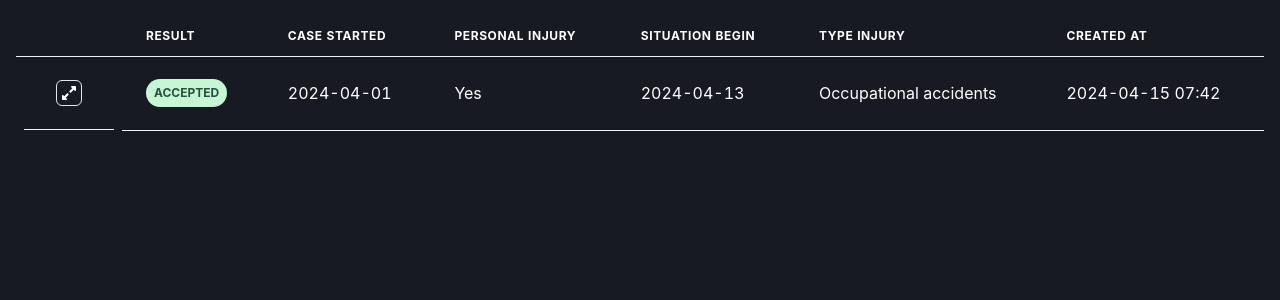
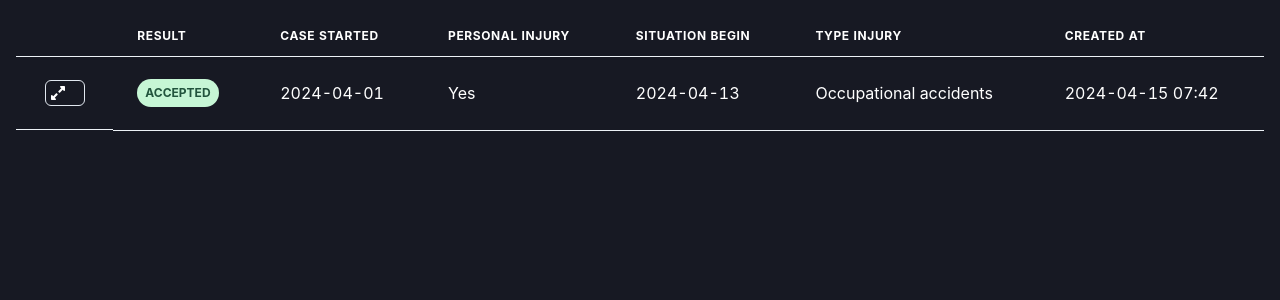
Before and after one commit to GPT-Engineer-App/row-based-ui-darkelegance-99, a React (Vite) app: page / in a window 1280 px wide. Shown: the top 300 px of the page. Built offline with nearby package versions, Linux system fonts and the light colour scheme.

Commit message:
Removed the extra width from the first column, making it the exact width of the expand icon and its border.
Prompt: Please remove the entire width of the first column. The width of the first column needs to be exact width of the expand icon and it's border.

```diff
--- a/src/pages/Index.jsx
+++ b/src/pages/Index.jsx
@@ -32,7 +32,7 @@ const Index = () => {
         <Table variant="simple" size="md">
           <Thead>
             <Tr>
-              <Th color="white" width="40px"></Th>
+              <Th color="white"></Th>
               <Th color="white" maxW="300px">
                 Result
               </Th>
@@ -56,9 +56,9 @@ const Index = () => {
           <Tbody>
             {data.map((item, index) => (
               <Tr key={item.id} bg={index % 2 === 0 ? "gray.900" : "gray.700"} color="white">
-                <Td mx={2} display="flex" justifyContent="center">
+                <Td display="flex" justifyContent="center">
                   <Button variant="unstyled" onClick={toggleExpand}>
-                    <Box borderWidth={1} borderRadius="md" p={1} mx={2}>
+                    <Box borderWidth={1} borderRadius="md" p={1}>
                       <FaExpandAlt />
                     </Box>
                   </Button>
```
